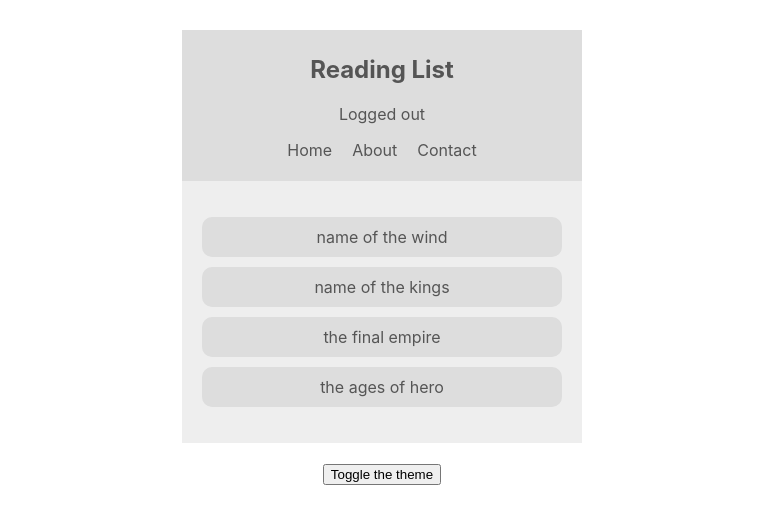
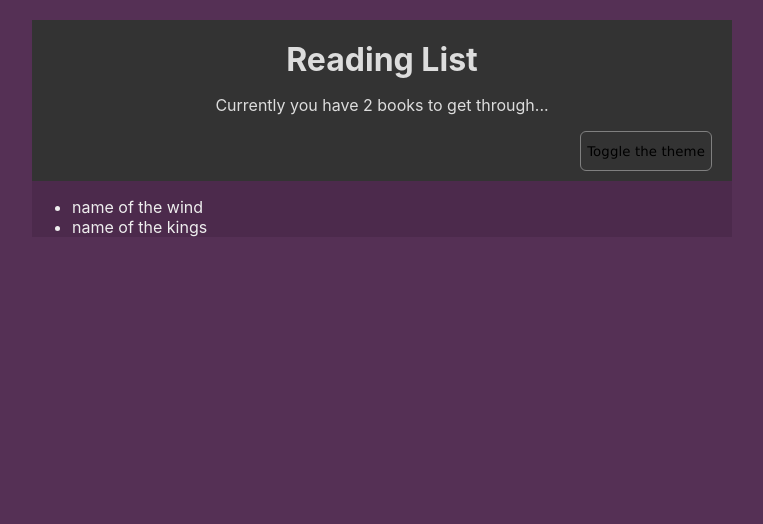
Before and after one commit to eltonwcm00/The-Reading-List, a React (Create React App) app: page / in a window 1280 px wide. Shown: the top 524 px of the page, without its empty margins (258-1021 px from the left). Built offline with nearby package versions, Linux system fonts and the light colour scheme.

Commit message:
book counter, toggle theme positions + css

```diff
--- a/package.json
+++ b/package.json
@@ -3,6 +3,9 @@
   "version": "0.1.0",
   "private": true,
   "dependencies": {
+    "@fortawesome/fontawesome-svg-core": "^1.2.35",
+    "@fortawesome/free-solid-svg-icons": "^5.15.3",
+    "@fortawesome/react-fontawesome": "^0.1.14",
     "@testing-library/jest-dom": "^5.14.1",
     "@testing-library/react": "^11.2.7",
     "@testing-library/user-event": "^12.8.3",
--- a/src/App.js
+++ b/src/App.js
@@ -2,8 +2,6 @@ import React from 'react';
 import Navbar from './components/Navbar';
 import BookList from './components/BookList';
 import ThemeContextProvider from './contexts/ThemeContext';
-import ThemeToggle from './components/ThemeToggle';
-import AuthContextProvider from './contexts/AuthContext';
 import BookContextProvider from './contexts/BookContext';
 
 
@@ -11,13 +9,10 @@ function App() {
   return (
     <div className="App">
       <ThemeContextProvider>
-        <AuthContextProvider>
+          <BookContextProvider>
               <Navbar />
-          <BookContextProvider>
               <BookList />
           </BookContextProvider>
-              <ThemeToggle />
-        </AuthContextProvider>
       </ThemeContextProvider>
     </div>
   );
--- a/src/components/BookList.js
+++ b/src/components/BookList.js
@@ -1,20 +1,16 @@
 import React, { useContext } from 'react'; //useContext is to enable context to be used in the functional based component
 import { BookContext } from '../contexts/BookContext';
-import { ThemeContext } from '../contexts/ThemeContext';
 
 const BookList = () => {
 
-    const { isLightTheme, light, dark } = useContext(ThemeContext);
     const { books } = useContext(BookContext);
 
-    const theme = isLightTheme ? light : dark;
-
     return (
-        <div className="book-list" style={ {color: theme.syntax, background: theme.bg} }>
+        <div className="book-list">
             <ul>
                 {books.map(book => {
                     return (
-                        <li key={book.id} style={ {background: theme.ui} }>{book.title}</li> // consume the context from BookContext.js
+                        <li key={book.id}>{book.title}</li> // consume the context from BookContext.js
                     );
                 })}
             </ul>
--- a/src/components/Navbar.js
+++ b/src/components/Navbar.js
@@ -1,25 +1,24 @@
 import React, { useContext } from 'react';
-import { AuthContext } from '../contexts/AuthContext';
+import { BookContext } from '../contexts/BookContext';
 import { ThemeContext } from '../contexts/ThemeContext';
+import ThemeToggle from './ThemeToggle';
 
 const Navbar = () => {
 
     const { isLightTheme, light, dark } = useContext(ThemeContext); //destructure the ThemeContext properties
-    const { isAuthenticated, toggleAuth } = useContext(AuthContext);
-    const theme = isLightTheme ? light : dark; //light is used if isLightTheme is true
+    const theme = isLightTheme ? dark : light; //light is used if isLightTheme is true
+
+    const { books } = useContext(BookContext);
 
     return (
-        <nav style={ {background: theme.ui, color: theme.syntax} }> {/* accessing theme properties */}
+
+        <div className="navbar" style={ {background: theme.ui, color: theme.syntax} }>
             <h1>Reading List</h1>
-            <div onClick={ toggleAuth }>
-                { isAuthenticated ? 'Logged in' : 'Logged out' }
+            <p>Currently you have { books.length } books to get through...</p>
+            <div style={{display: 'flex', justifyContent: 'flex-end'}}>
+                <ThemeToggle />
             </div>
-            <ul>
-                <li>Home</li>
-                <li>About</li>
-                <li>Contact</li>
-            </ul>
-        </nav>
+        </div>
     );
 }
 
--- a/src/components/ThemeToggle.js
+++ b/src/components/ThemeToggle.js
@@ -10,7 +10,7 @@ class ThemeToggle extends Component {
         const { toggleTheme } = this.context;
 
         return(
-            <button onClick={toggleTheme}>Toggle the theme</button> // consume the hook from ThemeContext.js
+            <button onClick={toggleTheme} className="toggle-btn">Toggle the theme</button> // consume the hook from ThemeContext.js
         );
     }
 }
--- a/src/contexts/AuthContext.js
+++ /dev/null
@@ -1,24 +0,0 @@
-import React, { Component, createContext } from 'react';
-
-export const AuthContext = createContext();
-
-class AuthContextProvider extends Component {
-
-    state = {
-        isAuthenticated: false
-    }
-
-    toggleAuth = () => {
-        this.setState( {isAuthenticated: !this.state.isAuthenticated} );
-    }
-
-    render() {
-        return (
-            <AuthContext.Provider value={ {...this.state, toggleAuth: this.toggleAuth} }> {/* Enable the context to be shared with different components */}
-               {this.props.children} {/* Children = component that the context provider wraps*/}
-            </AuthContext.Provider>
-        );
-    }
-}
-
-export default AuthContextProvider;
--- a/src/contexts/BookContext.js
+++ b/src/contexts/BookContext.js
@@ -1,20 +1,30 @@
 // Fucntional based componenet context
 
 import React, { createContext, useState } from 'react';
+import uuid from 'uuid/v1';
 
 export const BookContext = createContext();
 
 const BookContextProvider = (props) => {
 
     const [books, setBooks] = useState([
-        {title: 'name of the wind', id: 1},
-        {title: 'name of the kings', id: 2},
-        {title: 'the final empire', id: 3},
-        {title: 'the ages of hero', id: 4},
-    ])
+        {title: 'name of the wind', author: 'patrick rothfuss', id: 1},
+        {title: 'name of the kings', author: 'brandon sanderson', id: 2}
+    ]);
+
+    // add book to the data
+    const addBook = (title, author) => {
+        // spread operator to extract prior data
+        setBooks( [...books, {title: title, author: author, id: uuid()}] );
+    }
+
+    // remove book to the data (filter out the id that wanna to be removed)
+    const removeBook = (id) => {
+        setBooks(books.filter(book => book.id !== id)); //true, keep the data in array else filter out from the array
+    }
 
     return(
-        <BookContext.Provider value={ {books} }>
+        <BookContext.Provider value={ {books, addBook, removeBook} }>
             {props.children}
         </BookContext.Provider>
     );
--- a/src/index.css
+++ b/src/index.css
@@ -5,34 +5,32 @@ body {
     sans-serif;
   -webkit-font-smoothing: antialiased;
   -moz-osx-font-smoothing: grayscale;
+  background: #553055;
+}
+.App{
+  background: #4c2a4c;
+  margin: 20px auto;
+  width: 90%;
+  max-width: 700px;
+  color: #eee;
+}
+.navbar{
+  padding: 10px 20px;
+  text-align: center;
+  background: #6d3d6d
+}
+.navbar h1{
+  margin: 10px 0;
 }
 
-/* app styles */
-.App {
-  max-width: 400px;
-  margin: 30px auto;
-  text-align: center;
+.toggle-btn {
+  background-color: transparent;
+  width: auto;
+  height: 40px;
+  border-radius: 6px;
+  font-family: Verdana, Geneva, Tahoma, sans-serif;
+  font-weight: 100;
+  letter-spacing: .1px;
+  border: 1px solid grey;
+  cursor: pointer;
 }
-nav{
-  padding: 5px;
-}
-nav ul {
-  padding: 0;
-}
-nav ul li {
-  display: inline-block;
-  margin: 0 10px;
-}
-.book-list {
-  padding: 20px;
-  margin-bottom: 20px;
-}
-.book-list ul{
-  padding: 0;
-  list-style-type: none;
-}
-.book-list li {
-  padding: 10px;
-  margin: 10px auto;
-  border-radius: 10px;
-}
```
Also changed, not shown: src/components/BookDetails.js (added), src/components/BookForm.js (added), 1 other file (tests, documents, lock files or other folders).
